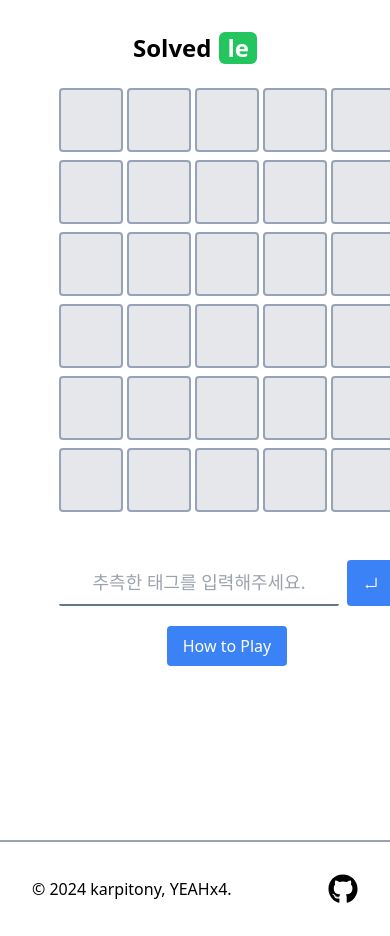
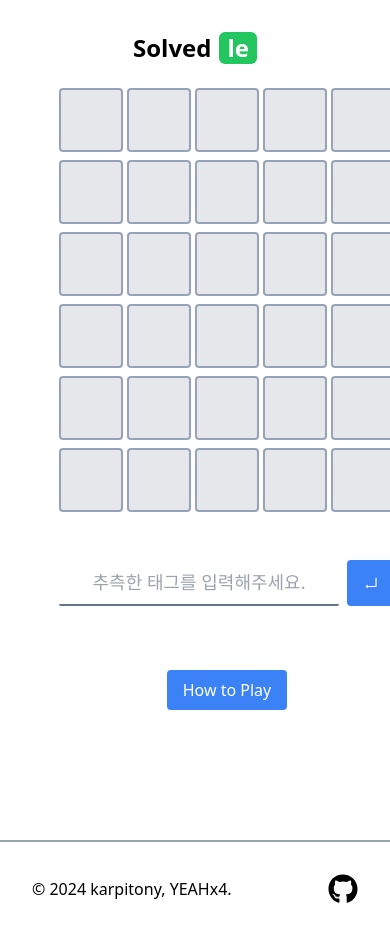
Before and after one commit to karpitony/solvedle, a React (Vite) app: page / in a window 390 px wide. Built offline with nearby package versions, Linux system fonts and the light colour scheme.

Commit message:
중복된 스타일 제거

```diff
--- a/src/components/how-to-play/HowToPlay.jsx
+++ b/src/components/how-to-play/HowToPlay.jsx
@@ -5,7 +5,7 @@ function HowToPlay() {
   const [modalOpen, setModalOpen] = useState(false);
 
   return (
-    <div className="flex justify-center mt-5 md:hidden mt-16">
+    <div className="flex justify-center md:hidden mt-16">
       <button
         className="px-4 py-2 bg-blue-500 text-white rounded hover:bg-blue-600"
         onClick={() => setModalOpen(true)}
```
